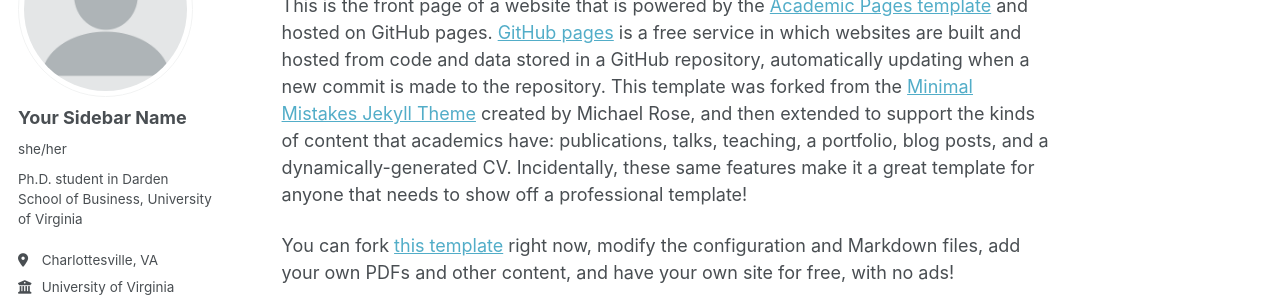
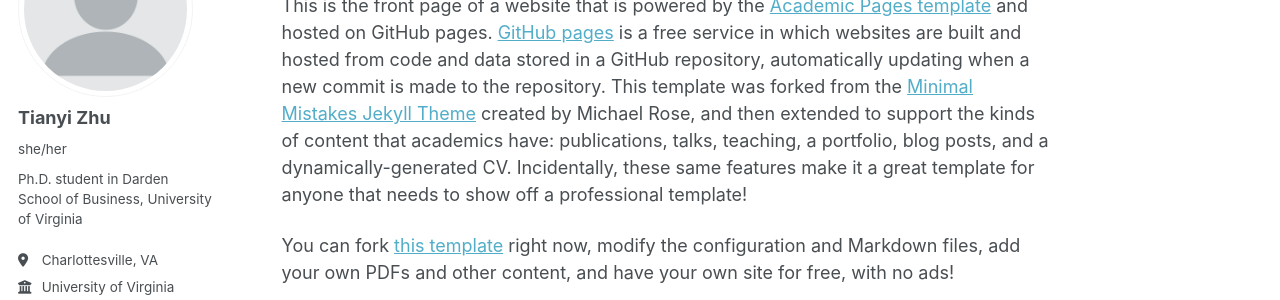
Before and after one commit to TianyiZ0829/TianyiZ0829.github.io, a Jekyll site: the page built from _pages/about.md, in a window 1280 px wide. Shown: the part 177-477 px from the top of the page. Built offline with Jekyll 4.4.1, drawn with Linux system fonts in a browser that asks for light colours; a script that is not in the unit is left out.

Commit message:
update config.yml and add profile image

```diff
--- a/_config.yml
+++ b/_config.yml
@@ -24,7 +24,7 @@ repository               : "TianyiZ0829/TianyiZ0829.github.io"
 author:
   # Biographic information
   avatar           : "profile.png"
-  name             : "Your Sidebar Name"
+  name             : "Tianyi Zhu"
   pronouns         : "she/her"
   bio              : "Ph.D. student in Darden School of Business, University of Virginia"
   location         : "Charlottesville, VA"
```
Also changed, not shown: 1 other file.
